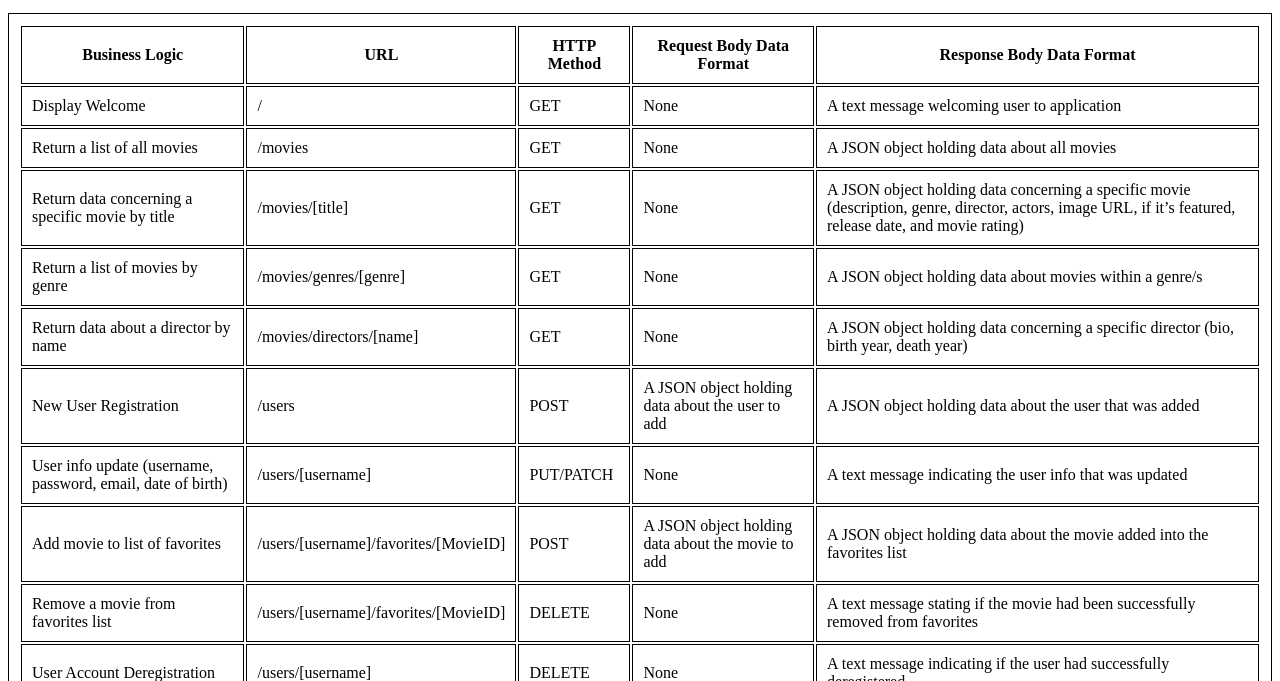
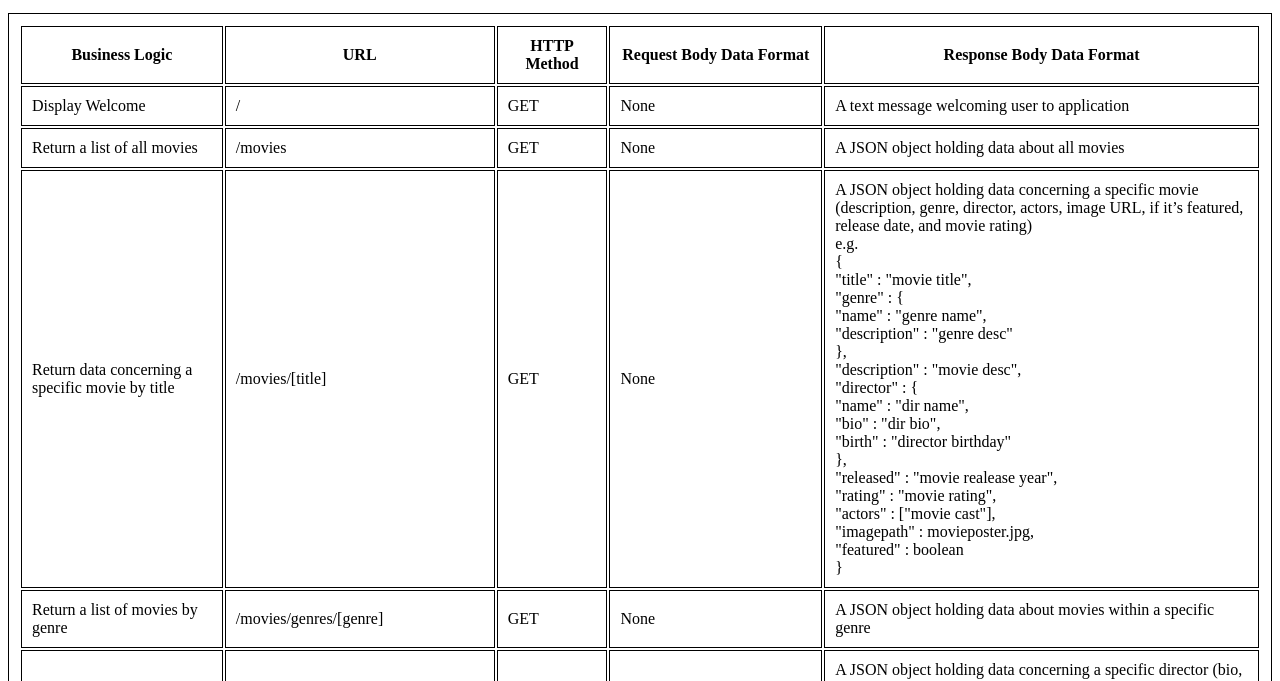
Before and after one commit to DeipotentDanny/movie_api, a website: page public/documentation.html in a window 1280 px wide. Shown: the part 119-800 px from the top of the page. Drawn offline with Linux system fonts and the light colour scheme.

Commit message:
Updated documentation.html
-added specific examples where required for clarification of queries.

```diff
--- a/public/documentation.html
+++ b/public/documentation.html
@@ -42,28 +42,71 @@
           <td>/movies/[title]</td>
           <td>GET</td>
           <td>None</td>
-          <td>A JSON object holding data concerning a specific movie (description, genre, director, actors, image URL, if it’s featured, release date, and movie rating)</td>
+          <td>A JSON object holding data concerning a specific movie (description, genre, director, actors, image URL, if it’s featured, release date, and movie rating)
+            <br> e.g.
+            <br> {
+            <br> "title" : "movie title",
+            <br> "genre" : {
+              <br> "name" : "genre name",
+              <br> "description" : "genre desc"
+            <br> },
+            <br> "description" : "movie desc",
+            <br> "director" : {
+              <br> "name" : "dir name",
+              <br> "bio" : "dir bio",
+              <br> "birth" : "director birthday"
+            <br> },
+            <br> "released" : "movie realease year",
+            <br> "rating" : "movie rating",
+            <br> "actors" : ["movie cast"],
+            <br> "imagepath" : movieposter.jpg,
+            <br> "featured" : boolean
+            <br> }
+          </td>
         </tr>
         <tr>
           <td>Return a list of movies by genre</td>
           <td>/movies/genres/[genre]</td>
           <td>GET</td>
           <td>None</td>
-          <td>A JSON object holding data about movies within a genre/s</td>
+          <td>A JSON object holding data about movies within a specific genre</td>
         </tr>
         <tr>
           <td>Return data about a director by name</td>
           <td>/movies/directors/[name]</td>
           <td>GET</td>
           <td>None</td>
-          <td>A JSON object holding data concerning a specific director (bio, birth year, death year)</td>
+          <td>A JSON object holding data concerning a specific director (bio, birth year, death year)
+            <br> e.g.
+            <br> {
+            <br> "name" : "dir name",
+            <br> "bio" : "dir bio",
+            <br> "birth" : "dir birthday"
+            <br> }
+          </td>
         </tr>
         <tr>
           <td>New User Registration</td>
           <td>/users</td>
           <td>POST</td>
-          <td>A JSON object holding data about the user to add</td>
-          <td>A JSON object holding data about the user that was added</td>
+          <td>A JSON object holding data about the user to add
+            <br> e.g.
+            <br> {
+            <br> "username" : String,
+            <br> "password" : String,
+            <br> "email" : String,
+            <br> "birth_date" : Date
+            <br> }
+          </td>
+          <td>A JSON object holding data about the user that was added
+            <br> e.g.
+            <br> {
+            <br> "username" : "testuser1",
+            <br> "password" : "testpassword123",
+            <br> "email" : "testemail2@gmail.com",
+            <br> "birth_date" : "12/25/2000"
+            <br> }
+          </td>
         </tr>
         <tr>
           <td>User info update (username, password, email, date of birth)</td>
@@ -76,8 +119,11 @@
           <td>Add movie to list of favorites</td>
           <td>/users/[username]/favorites/[MovieID]</td>
           <td>POST</td>
-          <td>A JSON object holding data about the movie to add</td>
-          <td>A JSON object holding data about the movie added into the favorites list</td>
+          <td>A JSON object with the movieID to add
+            <br> e.g.
+            <br> {_id: ObjectId("123321")}
+          </td>
+          <td>The users FavoriteMovie array updated with the added movieID</td>
         </tr>
         <tr>
           <td>Remove a movie from favorites list</td>
```
